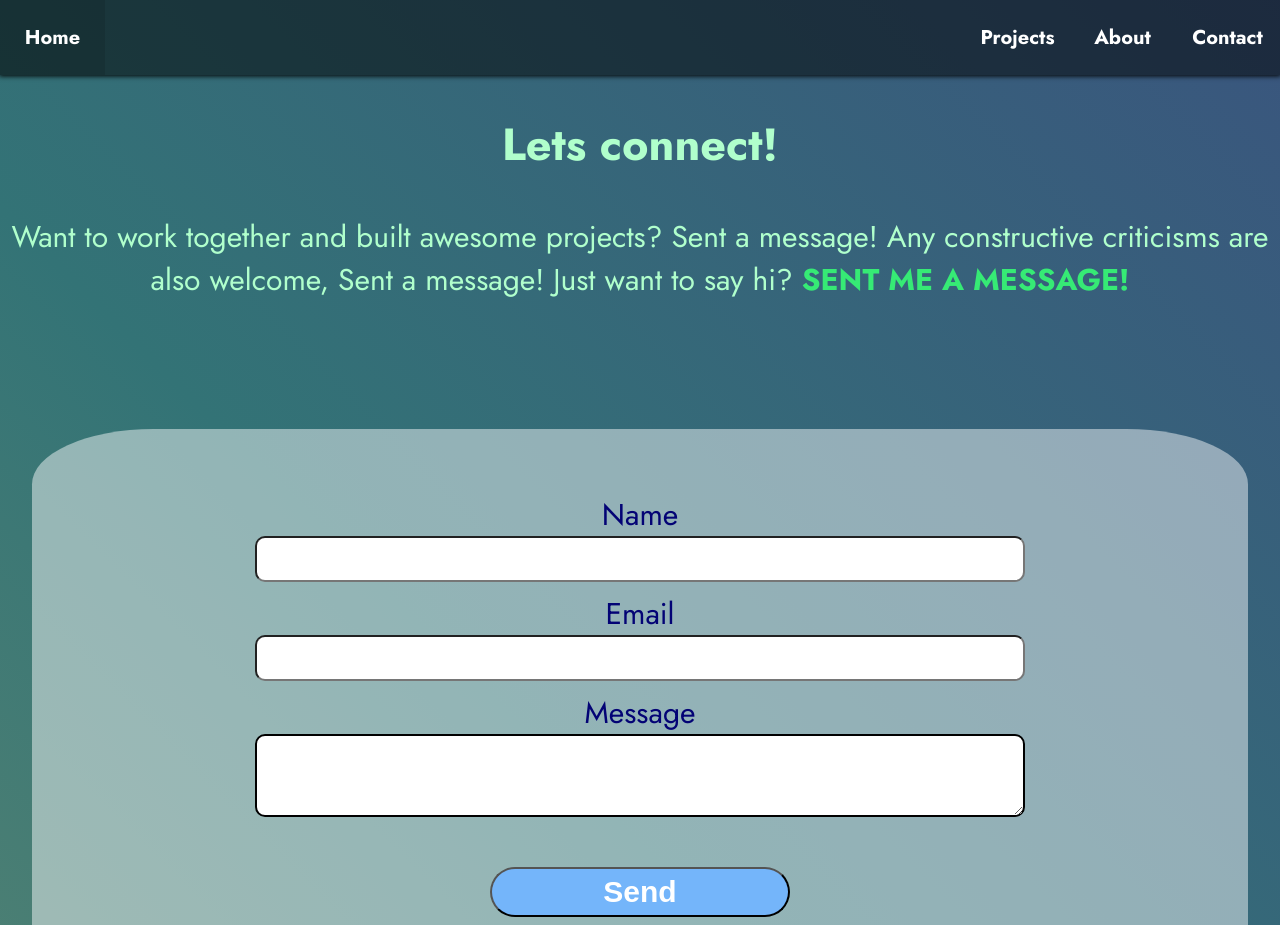
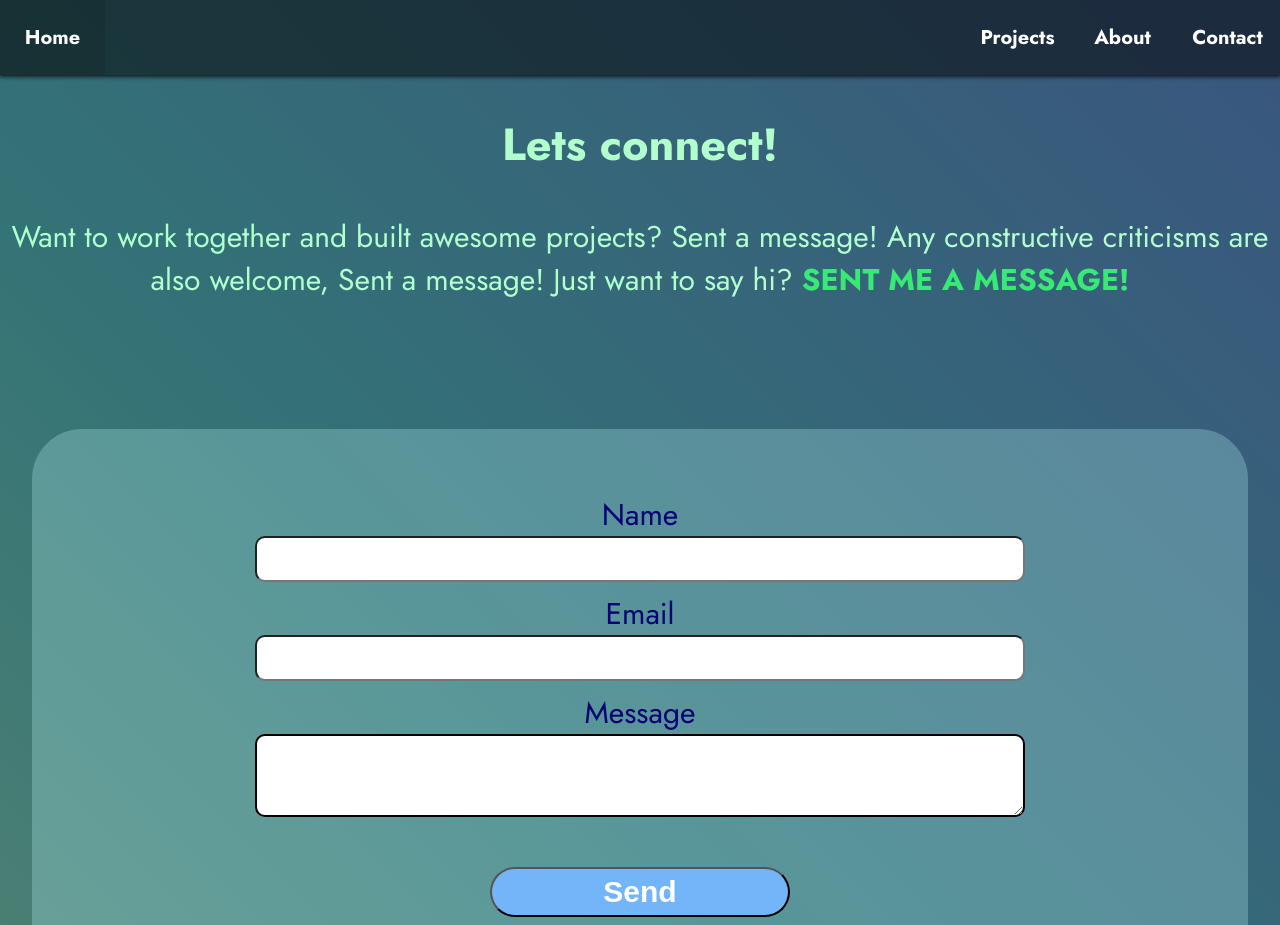
Before and after one commit to Kan5661/portfolio, a React (Create React App) app: page /contact in a window 1280 px wide. Shown: the top 925 px of the page. Built offline with nearby package versions, Linux system fonts and the light colour scheme.

Commit message:
scroll to top when click on same page of nav

```diff
--- a/src/components/Nav.jsx
+++ b/src/components/Nav.jsx
@@ -5,18 +5,17 @@ import { useState } from 'react'
 function Nav() {
     const Navigate = useNavigate()
     const [currentPath, setCurrentPath] = useState('')
-    const ProjectAnchor = async () => {
-        // if (window.location.pathname == '/') document.getElementById('projects').scrollIntoView()
-        await Navigate('/')
+    async function ProjectAnchor(path) {
+        await Navigate(path)
         document.getElementById('projects').scrollIntoView()
     }
     return(
         <div className="Nav" id='Nav'>
             <Link to='/' onClick={() => window.scrollTo({ top: 0, behavior: 'smooth' })} className='Home'>Home</Link>
             <div className='empty'></div>
-            <div className='Work' onClick={ProjectAnchor}>Projects</div>
-            <Link to='About' className='About'>About</Link>
-            <Link to='/Contact' className='Contact'>Contact</Link>
+            <div className='Work' onClick={() => ProjectAnchor('/')}>Projects</div>
+            <Link to='About' onClick={window.scrollTo(0, 0)} className='About'>About</Link>
+            <Link to='/Contact' onClick={window.scrollTo(0, 0)} className='Contact'>Contact</Link>
         </div>
     )
 }
--- a/src/styles/Contact.css
+++ b/src/styles/Contact.css
@@ -4,11 +4,11 @@
 }
 
 .FormContainer {
-    background: rgba(255, 255, 255, 0.465);
+    background: rgba(197, 255, 255, 0.253);
     width: 85vw;
     padding: 5vw;
     margin: 10% auto;
-    border-radius: 10%;
+    border-radius: 50PX;
 }
 
 .Input {
```
